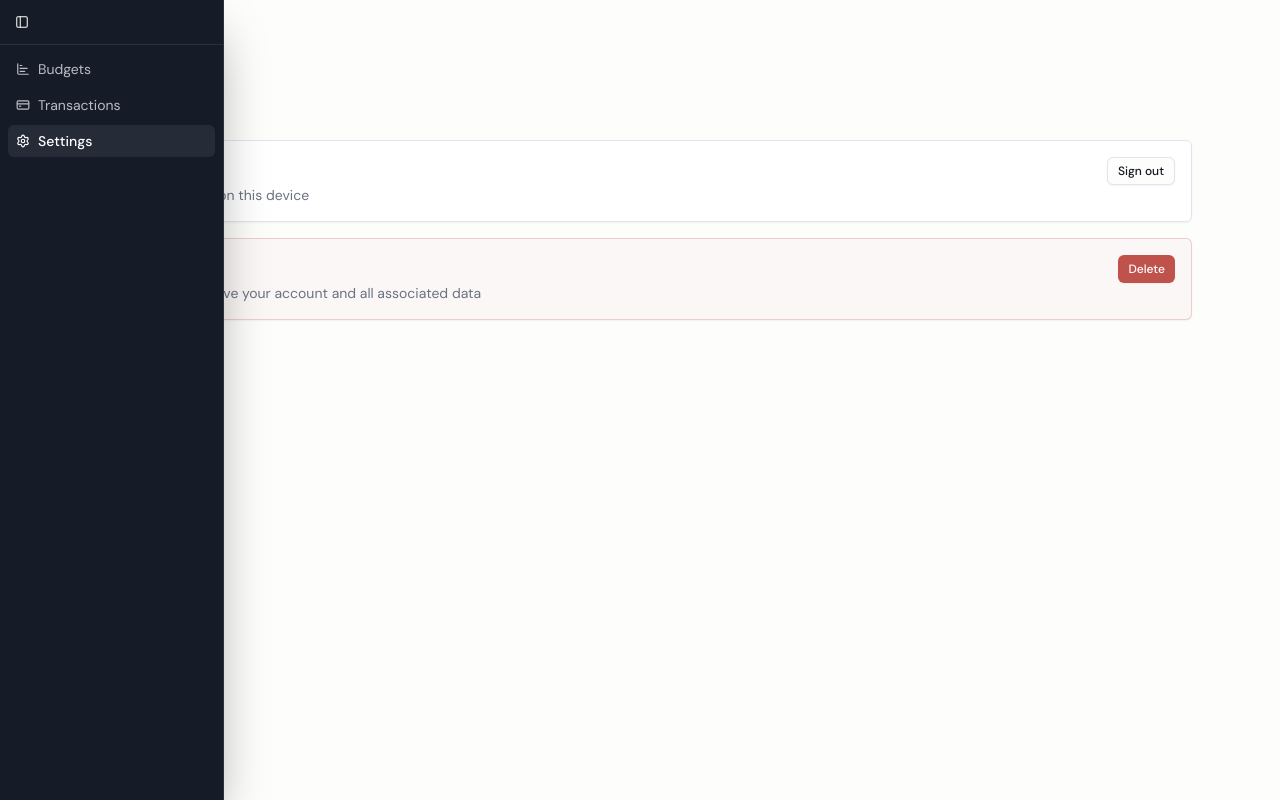
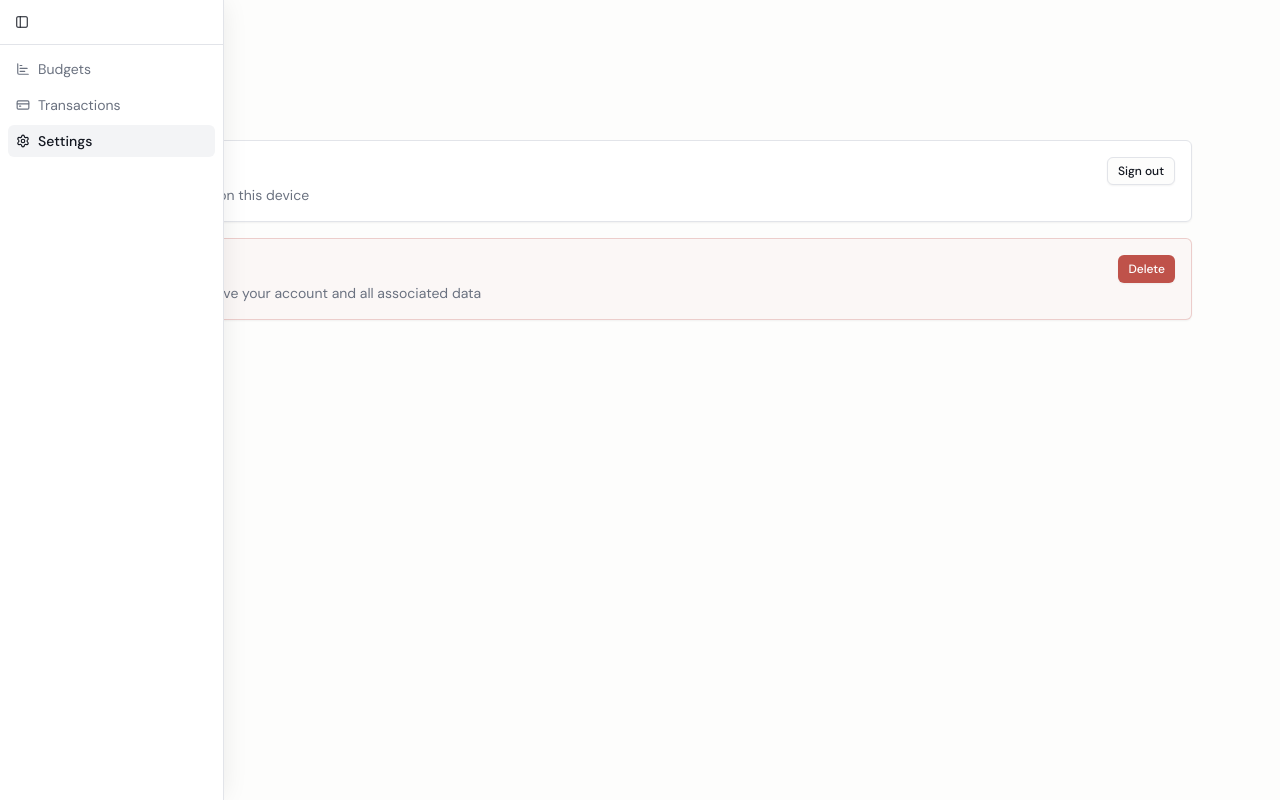
Before and after one commit to jacobrobertsbaca/zero, a Next.js app: page /settings in a window 1280 px wide. Built offline with nearby package versions, Linux system fonts and the light colour scheme; no server answers.

Commit message:
feat: sidebar is white now

```diff
--- a/app/(app)/navigation.tsx
+++ b/app/(app)/navigation.tsx
@@ -33,9 +33,8 @@ function SidebarTriggerButton({
       aria-expanded={open}
       onClick={onClick}
       className={cn(
-        "flex size-7 items-center justify-center rounded-md transition-colors cursor-default",
+        "flex size-7 items-center justify-center rounded-md text-foreground transition-colors cursor-default hover:bg-foreground/5",
         "focus-visible:outline-none focus-visible:ring-2 focus-visible:ring-inset focus-visible:ring-ring",
-        open ? "text-white hover:bg-white/10" : "text-foreground hover:bg-foreground/5",
         className
       )}
     >
@@ -95,7 +94,7 @@ function DesktopHoverSidebar() {
       <div
         inert={!open ? true : undefined}
         className={cn(
-          "absolute inset-0 flex flex-col border-r border-sidebar-border bg-sidebar shadow-2xl shadow-black/40 transition-[opacity,transform] duration-150 ease-out motion-reduce:transition-opacity",
+          "absolute inset-0 flex flex-col border-r border-sidebar-border bg-sidebar shadow-[4px_0_24px_-4px_rgba(0,0,0,0.08)] transition-[opacity,transform] duration-150 ease-out motion-reduce:transition-opacity",
           open
             ? "translate-x-0 opacity-100"
             : "pointer-events-none -translate-x-1.5 opacity-0 motion-reduce:translate-x-0"
--- a/src/globals.css
+++ b/src/globals.css
@@ -26,11 +26,11 @@
     --input: 220 13% 90%;
     --ring: 180 22% 42%;
     --radius: 0.5rem;
-    --sidebar: 220 28% 12%;
-    --sidebar-foreground: 220 10% 75%;
-    --sidebar-active: 0 0% 100%;
-    --sidebar-accent: 220 20% 18%;
-    --sidebar-border: 220 18% 20%;
+    --sidebar: 0 0% 100%;
+    --sidebar-foreground: 220 9% 46%;
+    --sidebar-active: 220 25% 10%;
+    --sidebar-accent: 220 14% 96%;
+    --sidebar-border: 220 13% 90%;
     --font-sans: "DM Sans";
     --font-mono: "JetBrains Mono";
     --chart-1: 180 22% 42%;
```
